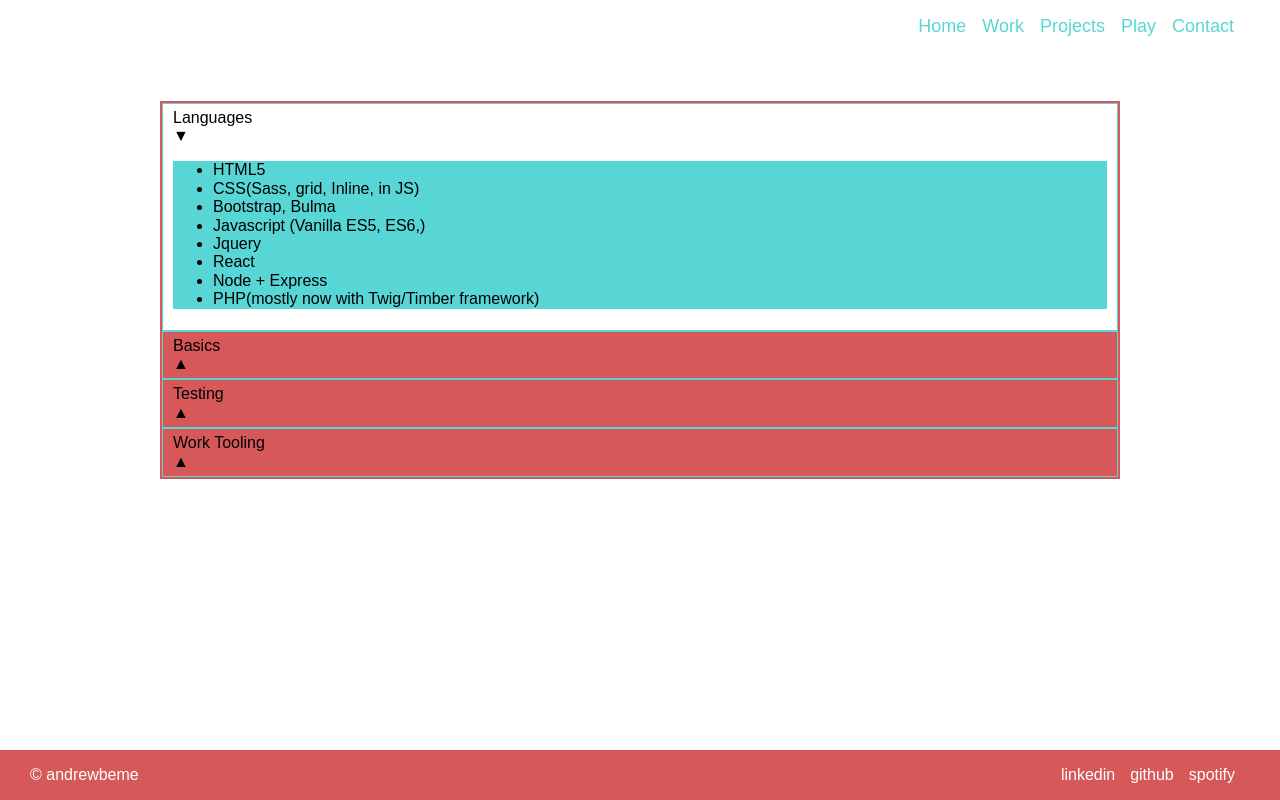
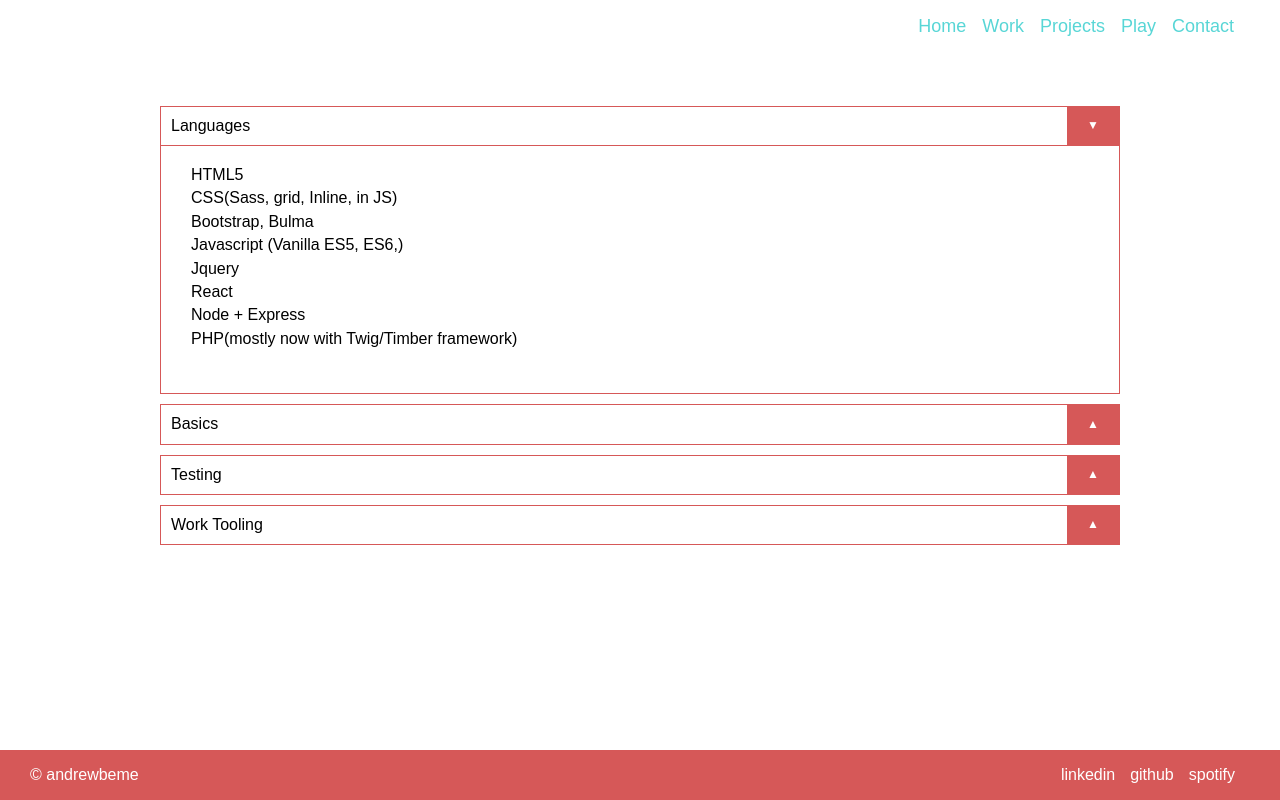
Before and after one commit to andrew-os/andrewbe-me, a Gatsby site: page /accordion-test in a window 1280 px wide. Built offline with nearby package versions, Linux system fonts and the light colour scheme; Gatsby itself is replaced by a stand-in of ours.

Commit message:
accordion added to work page, accordion scss added, link styles on global style object, links to sites worked on added in

```diff
--- /dev/null
+++ b/src/Components/Accordion.scss
@@ -0,0 +1,40 @@
+.accordion__head{
+    position: relative;
+    display: block;
+    padding: 10px 0 10px 10px;
+    border: 1px solid #D65858;
+}
+.chevron{
+    position: absolute;
+    right: 0;
+    top: 0;
+    background: #D65858;
+    height: 100%;
+    padding: 0px 20px;
+    display: flex;
+    justify-content: center;
+    align-items: center;
+
+    &:hover{
+        background: #58D6D6;
+    }
+}
+.chevron--arrow{
+    color: white;
+    font-size: 12px;
+}
+
+.accordion__list{
+    margin: 0 0 20px;
+    padding: 20px 0 20px 30px;
+    list-style: none;
+
+    > li {
+        padding: 0 0 5px;
+    }
+}
+
+.accordion__body{
+    border: 1px solid #D65858;
+    border-top: 0;
+}
--- a/src/Components/Accordion.tsx
+++ b/src/Components/Accordion.tsx
@@ -48,7 +48,7 @@ export default class Accordion extends React.Component<Props, State>{
         } = this;
 
         return (
-            <div style={{ border: '2px solid #D65858'}}>
+            <div>
              {children.map(child => (
                  <AccordionSection
                     isOpen={!!openSections[child.props.label]}
--- a/src/Components/AccordionSection.tsx
+++ b/src/Components/AccordionSection.tsx
@@ -1,4 +1,6 @@
 import * as React from 'react';
+
+import './Accordion.scss';
 
 export default class AccordionSection extends React.Component<Props, State> {
     onClick = () => {
@@ -13,21 +15,26 @@ export default class AccordionSection extends React.Component<Props, State> {
 
         return (
             <div
+             className="accordion"
              style={{
-                 background: isOpen ? '#FFFFFF' : '#D65858',
-                 border: '1px solid #58D6D6',
-                 padding: '5px 10px',
+                 background: isOpen ? '#FFFFFF' : '#FFFFFF',
+                 padding: '5px 0px',
              }}>
-                <div onClick={onClick} style={{ cursor: 'pointer '}}>
+                <div
+                  onClick={onClick}
+                  style={{ cursor: 'pointer '}}
+                  className="accordion__head"
+                  >
                 {label}
-                    <div>
-                        {!isOpen && <span>&#9650;</span>}
-                        {isOpen && <span>&#9660;</span>}
+                    <div className="chevron">
+                        {!isOpen && <span className="chevron--arrow">&#9650;</span>}
+                        {isOpen && <span className="chevron--arrow">&#9660;</span>}
                     </div>
                 </div>
                 {isOpen && (
                     <div
-                      style={{background: isOpen ? '#58D6D6' : '#D65858',
+                      className="accordion__body"
+                      style={{background: isOpen ? '#FFFFFF' : '#D65858',
                     }}>
                         {this.props.children}
                     </div>
--- a/src/pages/Index.module.scss
+++ b/src/pages/Index.module.scss
@@ -24,3 +24,16 @@ $secondary: #58D6D6;
         border-bottom: 3px solid #D65858;
     }
 }
+.listUnstyled{
+    list-style: none;
+
+    >li {
+        padding: 5px 0;
+    }
+}
+
+.link{
+    color: $secondary;
+    border-bottom: 2px solid $primary;
+    text-decoration: none;
+}
--- a/src/pages/accordion-test.tsx
+++ b/src/pages/accordion-test.tsx
@@ -12,6 +12,7 @@ import * as styles from './Index.module.scss';
 
 
 
+
 export default class AccordionPage extends
 React.Component{
     public render() {
@@ -21,7 +22,7 @@ React.Component{
             <div className={styles.Container}>
                 <Accordion allowMultipleOpen>
                     <div label='Languages' isOpen>
-                        <ul>
+                        <ul className="accordion__list">
                             <li>HTML5</li>
                             <li>CSS(Sass, grid, Inline, in JS)</li>
                             <li>Bootstrap, Bulma</li>
@@ -33,7 +34,7 @@ React.Component{
                         </ul>
                     </div>
                     <div label='Basics'>
-                            <ul>
+                            <ul className="accordion__list">
                                 <li>Vue</li>
                                 <li>Python</li>
                                 <li>MongoDB</li>
@@ -41,12 +42,12 @@ React.Component{
                             </ul>
                     </div>
                     <div label='Testing'>
-                        <ul>
-                            <li>Jest, Mocha at entry level</li>
+                        <ul className="accordion__list">
+                            <li>Jest and Mocha at entry level</li>
                         </ul>
                     </div>
                     <div label='Work Tooling'>
-                        <ul>
+                        <ul className="accordion__list">
                             <li>Git</li>
                             <li>Gulp</li>
                             <li>Cli</li>
```
Also changed, not shown: src/pages/projects.tsx (+18 -6 lines), src/pages/work.tsx (+17 -10 lines).
